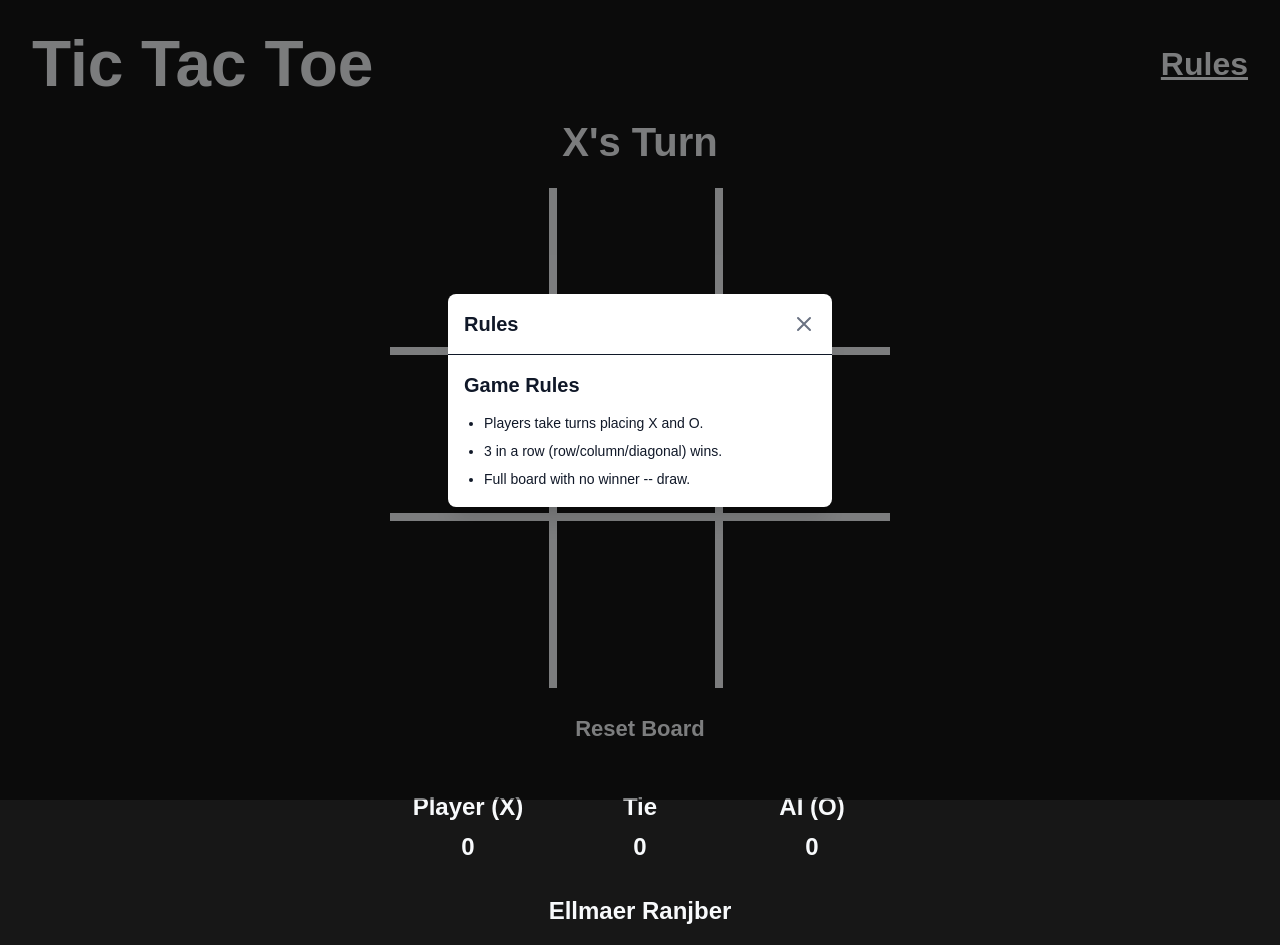
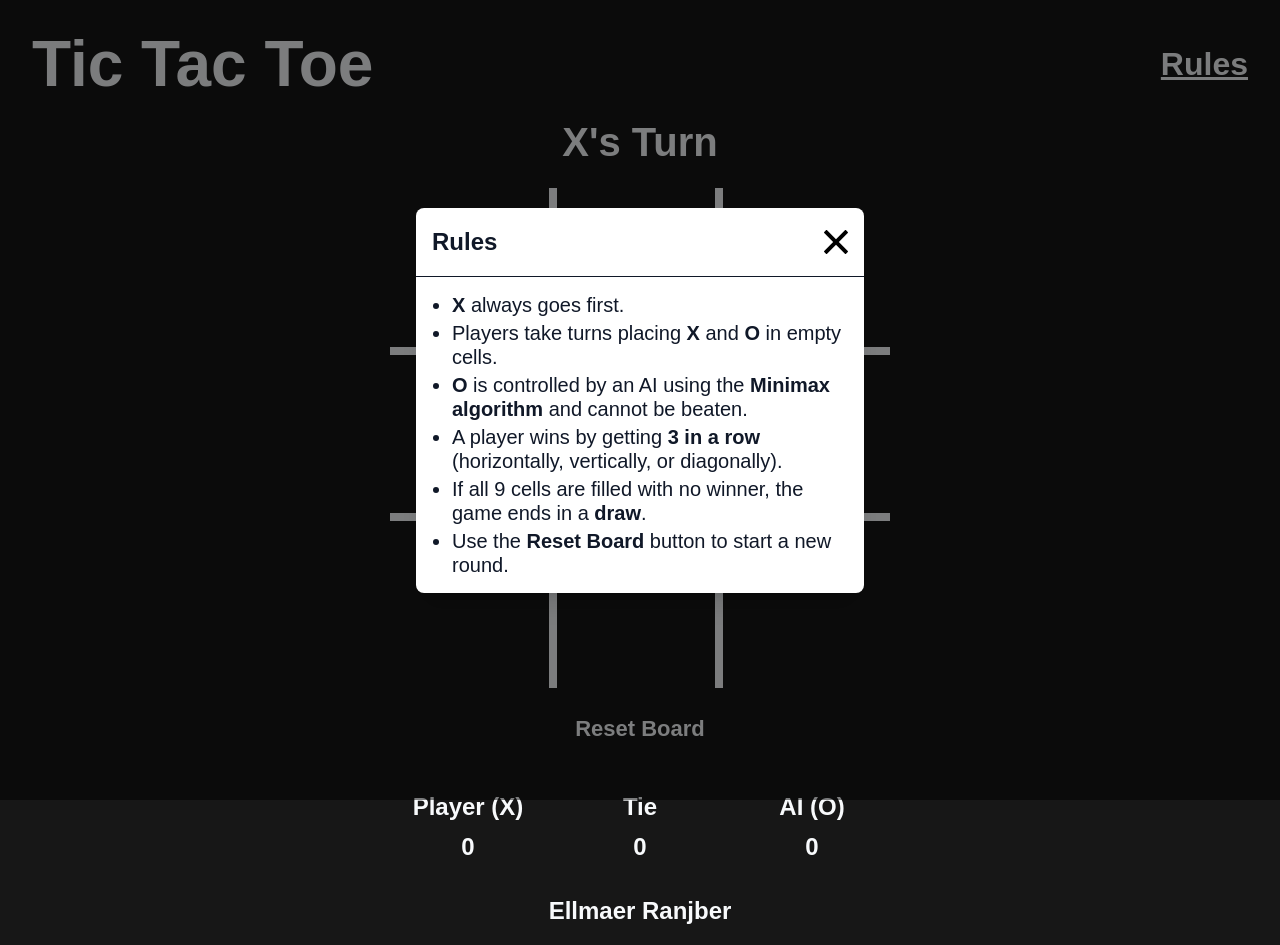
Before and after one commit to mjollnir03/Tic-Tac-Toe, a React (Vite) app in the folder tic-tac-toe/: page / in a window 1280 px wide. Both pictures are taken after a click on the button "Rules". Built offline with nearby package versions, Linux system fonts and the light colour scheme.

Commit message:
updated rules panel
rules panel now correctly displays rules
properly displayed with different screen sizes

```diff
--- a/tic-tac-toe/src/App.tsx
+++ b/tic-tac-toe/src/App.tsx
@@ -77,17 +77,16 @@ export default function App() {
     // This describes the HTML structure of our application.
     return (
         <div className="min-h-screen flex flex-col bg-[#171717] text-[#F8FAFC]">
-
             {/* Rules panel (shown when rulesOpen == true) */}
             <RulesPanel open={rulesOpen} onClose={() => setRulesOpen(false)}>
-                {/* example content */}
-                <h2 id="rules-title" className="text-xl font-semibold mb-3">
-                    Game Rules
-                </h2>
-                <ul className="list-disc pl-5 space-y-1 text-sm leading-6">
-                    <li>Players take turns placing X and O.</li>
-                    <li>3 in a row (row/column/diagonal) wins.</li>
-                    <li>Full board with no winner -- draw.</li>
+                {/* Rules */}
+                <ul className="list-disc pl-5 space-y-1 text-[14px] md:text-[16px] lg:text-[20px] leading-6">
+                    <li><strong>X</strong> always goes first.</li>
+                    <li>Players take turns placing <strong>X</strong> and <strong>O</strong> in empty cells.</li>
+                    <li><strong>O</strong> is controlled by an AI using the <strong>Minimax algorithm</strong> and cannot be beaten.</li>
+                    <li>A player wins by getting <strong>3 in a row</strong> (horizontally, vertically, or diagonally).</li>
+                    <li>If all 9 cells are filled with no winner, the game ends in a <strong>draw</strong>.</li>
+                    <li>Use the <strong>Reset Board</strong> button to start a new round.</li>
                 </ul>
             </RulesPanel>
 
@@ -206,7 +205,7 @@ function BoardView({ cells, onCellClick, disabled }: BoardViewProps) {
 function RulesView({ rules }: { rules: () => void }) {
     return (
         <button
-            className="text-[18px] xs:text-[20px] sm:text-[24px] md:text-[28px] lg:text-[32px] font-semibold underline"
+            className="text-[18px] xs:text-[20px] sm:text-[24px] md:text-[28px] lg:text-[32px] font-semibold underline hover:opacity-75 transform duration-300"
             onClick={rules}
         >
             Rules
@@ -259,27 +258,40 @@ function RulesPanel({ open, onClose, children }: RulesPanelProps) {
                 role="dialog"
                 aria-modal="true"
                 aria-labelledby="rules-title"
-                className={`relative w-full max-w-sm transform rounded-lg bg-white text-gray-900 shadow-xl transition-all duration-300
+                className={`relative w-full max-w-md transform rounded-lg bg-white text-gray-900 shadow-xl transition-all duration-300
                             ${open ? "scale-100 opacity-100" : "scale-95 opacity-0"}`}
             >
                 <header className="flex items-center justify-between p-4 border-b">
                     <h2
                         id="rules-title"
-                        className="text-lg sm:text-xl font-semibold"
+                        className="text-[20px] md:text-[22px] lg:text-[24px] font-semibold"
                     >
                         Rules
                     </h2>
-                    <button
-                        className="text-gray-500 hover:text-gray-800"
-                        onClick={onClose}
-                        aria-label="Close rules panel"
-                    >
-                        <svg className="w-6 h-6" fill="none" stroke="currentColor" viewBox="0 0 24 24" xmlns="http://www.w3.org/2000/svg"><path strokeLinecap="round" strokeLinejoin="round" strokeWidth="2" d="M6 18L18 6M6 6l12 12"></path></svg>
+                    <button onClick={onClose} aria-label="Close rules panel">
+                        <svg
+                            className="w-4 h-4 sm:w-5 sm:h-5 md:w-6 md:h-6"
+                            version="1.1"
+                            id="Capa_1"
+                            xmlns="http://www.w3.org/2000/svg"
+                            xmlnsXlink="http://www.w3.org/1999/xlink"
+                            viewBox="0 0 460.77 460.77"
+                            xmlSpace="preserve"
+                        >
+                            <g id="SVGRepo_bgCarrier" strokeWidth="0"></g>
+                            <g
+                                id="SVGRepo_tracerCarrier"
+                                strokeLinecap="round"
+                                strokeLinejoin="round"
+                            ></g>
+                            <g id="SVGRepo_iconCarrier">
+                                {" "}
+                                <path d="M285.08,230.397L456.218,59.27c6.076-6.077,6.076-15.911,0-21.986L423.511,4.565c-2.913-2.911-6.866-4.55-10.992-4.55 c-4.127,0-8.08,1.639-10.993,4.55l-171.138,171.14L59.25,4.565c-2.913-2.911-6.866-4.55-10.993-4.55 c-4.126,0-8.08,1.639-10.992,4.55L4.558,37.284c-6.077,6.075-6.077,15.909,0,21.986l171.138,171.128L4.575,401.505 c-6.074,6.077-6.074,15.911,0,21.986l32.709,32.719c2.911,2.911,6.865,4.55,10.992,4.55c4.127,0,8.08-1.639,10.994-4.55 l171.117-171.12l171.118,171.12c2.913,2.911,6.866,4.55,10.993,4.55c4.128,0,8.081-1.639,10.992-4.55l32.709-32.719 c6.074-6.075,6.074-15.909,0-21.986L285.08,230.397z"></path>{" "}
+                            </g>
+                        </svg>
                     </button>
                 </header>
-                <div className="p-4 space-y-3">
-                    {children}
-                </div>
+                <div className="p-4 space-y-3">{children}</div>
             </div>
         </div>
     );
```
